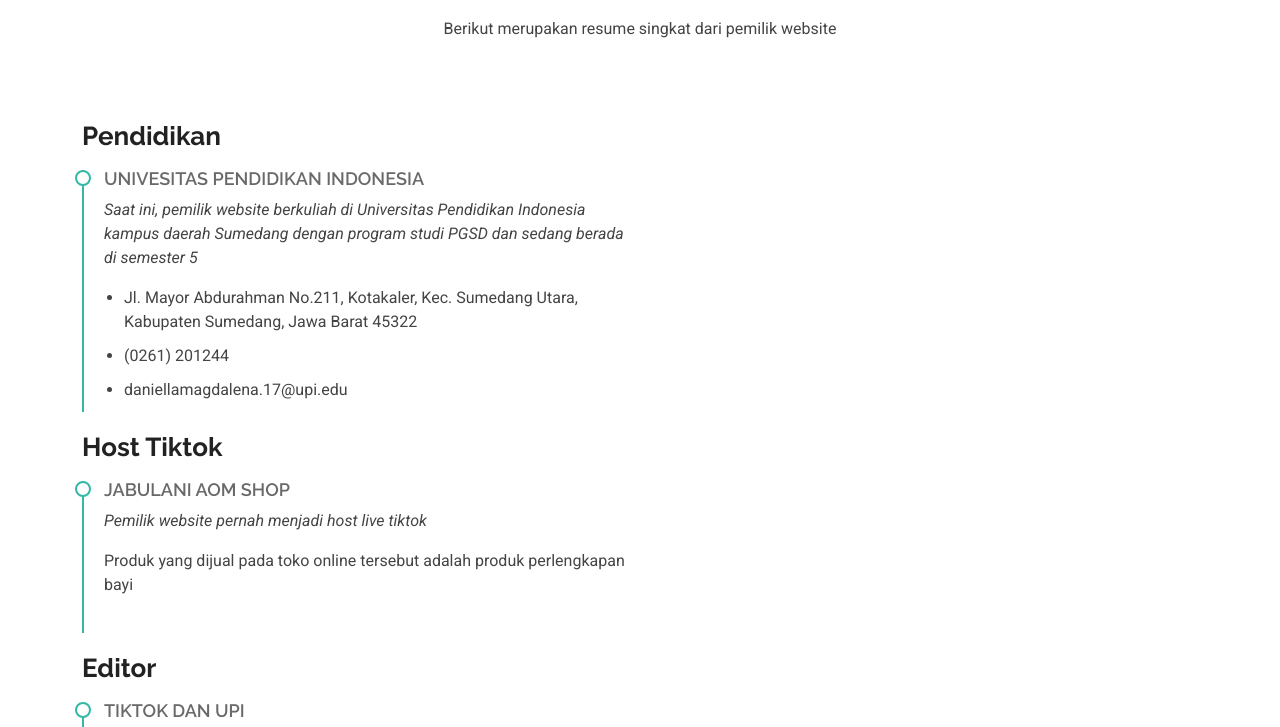
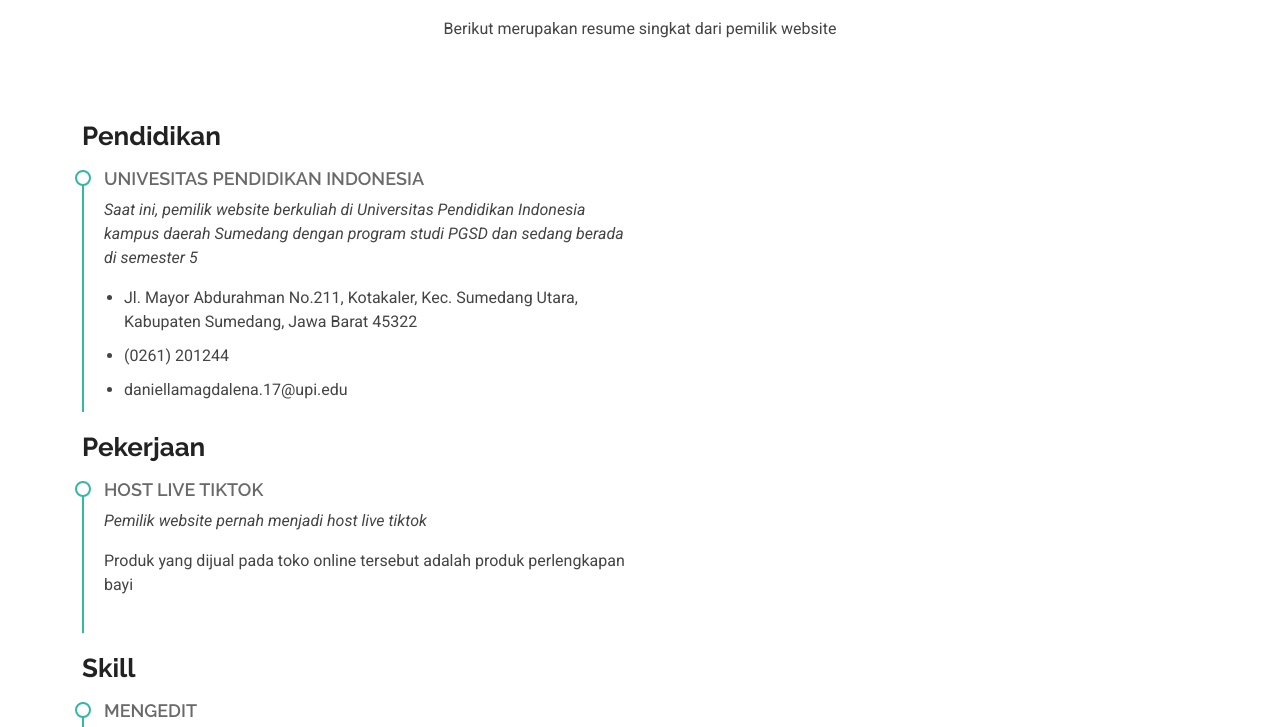
Before and after one commit to danilla17/danilla17.github.io, a plain HTML site: page resume.html in a window 1280 px wide. Shown: the part 204-931 px from the top of the page. Drawn offline with Linux system fonts and the light colour scheme.

Commit message:
hehe lagi dong
smoga bereshh

```diff
--- a/resume.html
+++ b/resume.html
@@ -96,17 +96,17 @@
               </ul>
             </div><!-- Edn Resume Item -->
 
-            <h3 class="resume-title">Host Tiktok</h3>
+            <h3 class="resume-title">Pekerjaan</h3>
             <div class="resume-item">
-              <h4>Jabulani AOM Shop</h4>
+              <h4>Host Live Tiktok</h4>
               <p><em>Pemilik website pernah menjadi host live tiktok</em></p>
               <p>Produk yang dijual pada toko online tersebut adalah produk perlengkapan bayi</p>
             </div><!-- Edn Resume Item -->
 
           <div class="col-lg-6" data-aos="fade-up" data-aos-delay="200">
-            <h3 class="resume-title">Editor</h3>
+            <h3 class="resume-title">Skill</h3>
             <div class="resume-item">
-              <h4>Tiktok dan UPI</h4>
+              <h4>Mengedit</h4>
               <p><em>Pemilik website berpengalaman dalam mengedit short movie untuk tugas mata kuliah dan juga sebagai pembuat konten tiktok.</em></p>
               <ul>
                 <li>Merumuskan ide konten dan juga mengeditnya</li>
```
